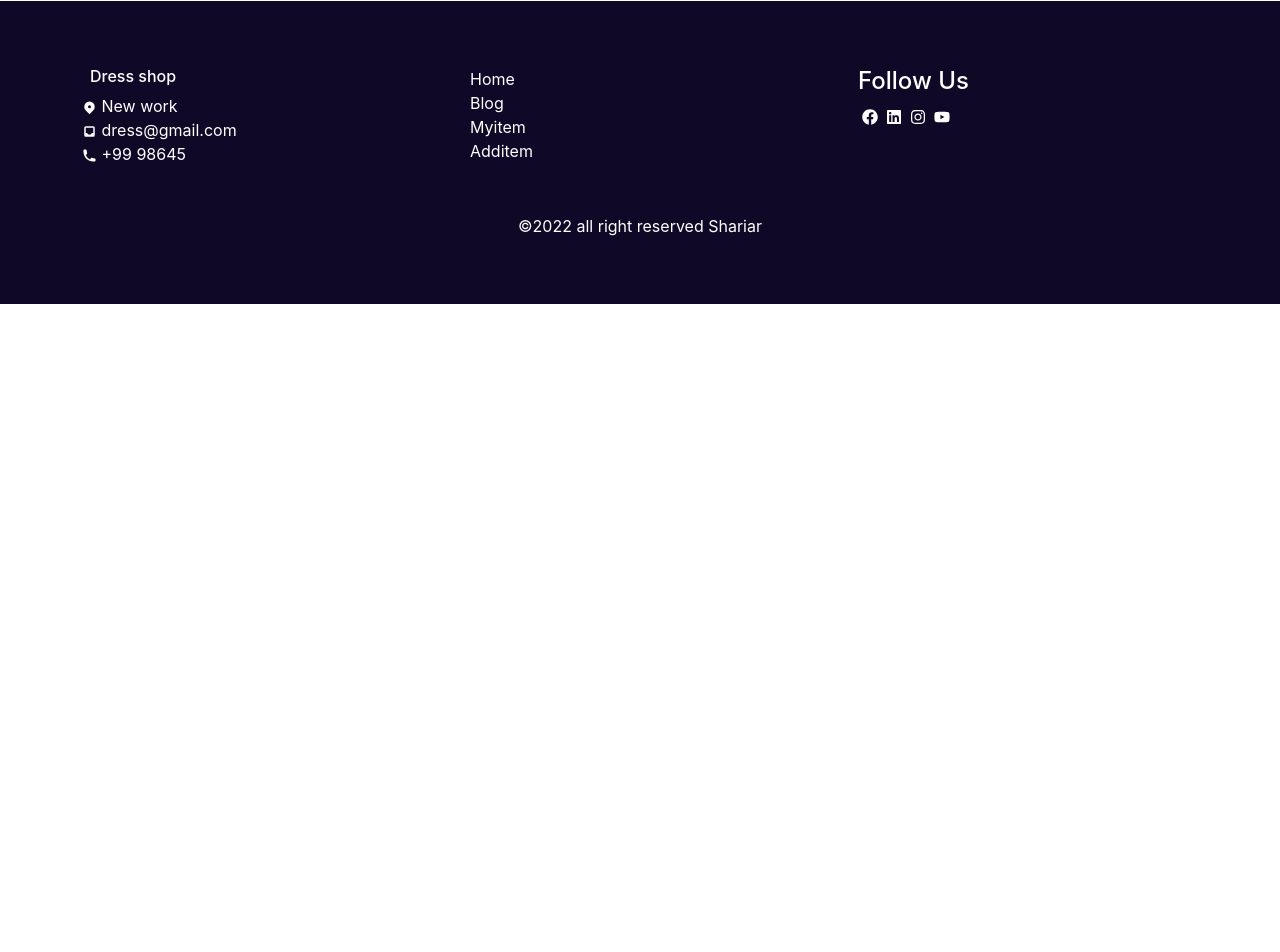
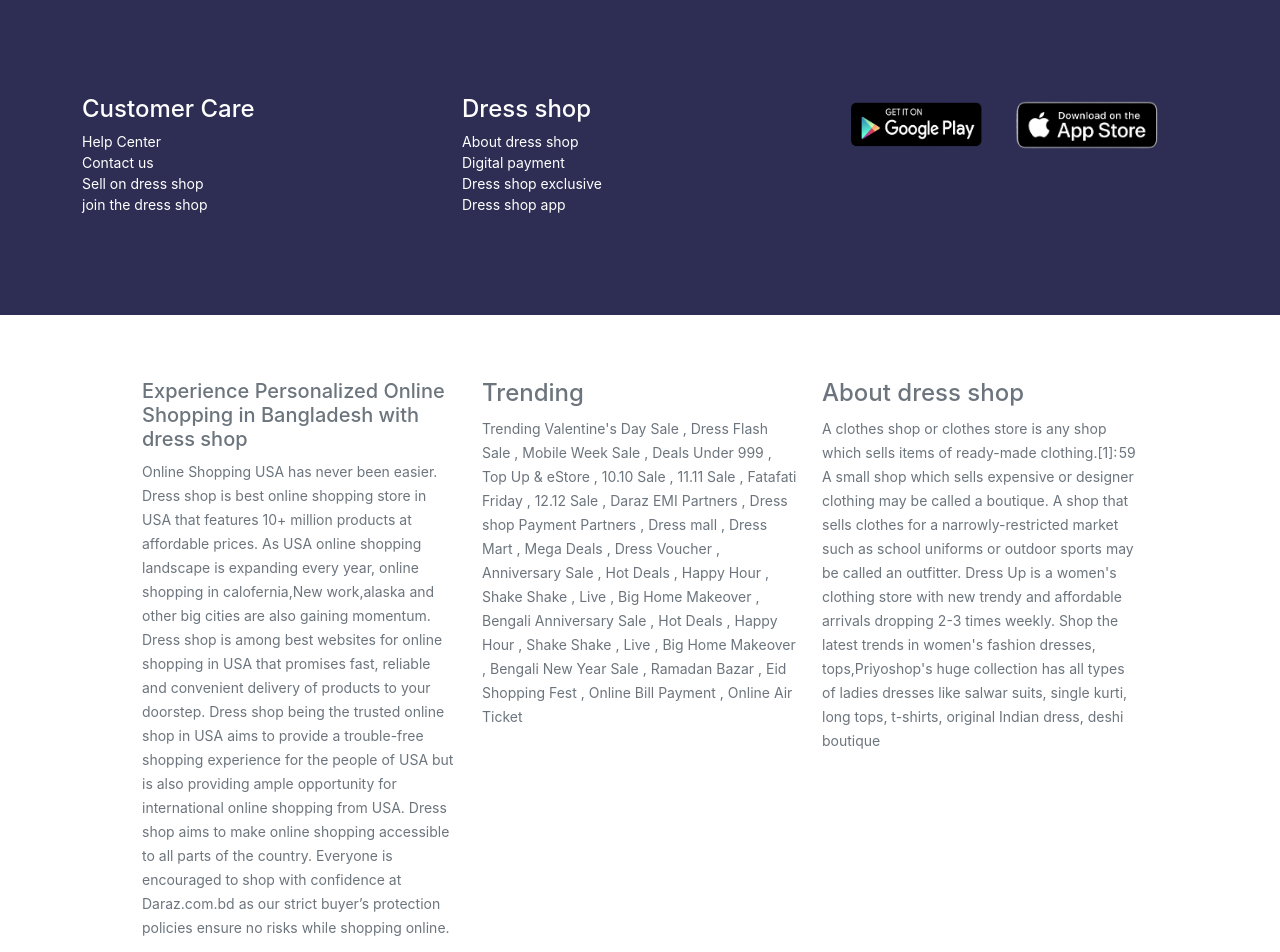
Before and after one commit to shariarHossain23/Dress-shop-client, a React (Create React App) app: page / in a window 1280 px wide. Shown: the part 1060-2012 px from the top of the page. Before the commit the page ends 1364 px from the top, so only its background shows below. Built offline with nearby package versions, Linux system fonts and the light colour scheme; no server answers.

Commit message:
add extra two section

```diff
--- /dev/null
+++ b/src/Pages/Home/Contact/Contact.css
@@ -0,0 +1,4 @@
+.contact-bg {
+  background-color: #2e2e54;
+  padding: 100px 30px;
+}
--- /dev/null
+++ b/src/Pages/Home/Contact/Contact.js
@@ -0,0 +1,34 @@
+import React from 'react';
+import apple from '../../../Images/apple.png';
+import playstore from '../../../Images/playstore.png';
+import './Contact.css';
+const Contact = () => {
+    return (
+        <div className='contact-bg mt-5'>
+            <div className="container">
+                <div className="row">
+                    <div className="col-sm-4 mt-3">
+                        <h4 className='text-white'>Customer Care</h4>
+                         <small className='d-block text-white'>Help Center</small>
+                         <small className='d-block text-white'>Contact us</small>
+                         <small className='d-block text-white'>Sell on dress shop</small>
+                         <small className='d-block text-white'>join the dress shop</small>
+                    </div>
+                    <div className="col-sm-4 mt-3">
+                        <h4 className='text-white'>Dress shop</h4>
+                        <small className='text-white d-block'>About dress shop</small>
+                        <small className='text-white d-block'>Digital payment</small>
+                        <small className='text-white d-block'>Dress shop exclusive</small>
+                        <small className='text-white d-block'>Dress shop app</small>
+                    </div>
+                    <div className="col-sm-4 mt-3">
+                        <img width={150} src={playstore} alt="" />
+                        <img width={190} className="text-white" src={apple} alt="" />
+                    </div>
+                </div>
+            </div>
+        </div>
+    );
+};
+
+export default Contact;
--- /dev/null
+++ b/src/Pages/Home/DressShop/DressShop.js
@@ -0,0 +1,55 @@
+import React from "react";
+import './Dressshop.css';
+
+const DressShop = () => {
+  return (
+    <div>
+      <div className="container dress-shop mt-5 mb-5">
+        <div className="row mx-5">
+          <div className="col-sm-4 mt-3">
+            <h5 className="text-muted">
+              Experience Personalized Online Shopping in Bangladesh with dress
+              shop
+            </h5>
+            <small className="text-muted">
+              Online Shopping USA has never been easier. Dress shop is best
+              online shopping store in USA that features 10+ million products at
+              affordable prices. As USA online shopping landscape is expanding
+              every year, online shopping in calofernia,New work,alaska and
+              other big cities are also gaining momentum. Dress shop is among
+              best websites for online shopping in USA that promises fast,
+              reliable and convenient delivery of products to your doorstep.
+              Dress shop being the trusted online shop in USA aims to provide a
+              trouble-free shopping experience for the people of USA but is also
+              providing ample opportunity for international online shopping from
+              USA. Dress shop aims to make online shopping accessible to all
+              parts of the country. Everyone is encouraged to shop with
+              confidence at Daraz.com.bd as our strict buyer’s protection
+              policies ensure no risks while shopping online.
+            </small>
+          </div>
+          <div className="col-sm-4 mt-3">
+              <h4 className="text-muted">Trending</h4>
+           <small className="text-muted"> Trending Valentine's Day Sale , Dress Flash Sale , Mobile Week Sale
+            , Deals Under 999 , Top Up & eStore , 10.10 Sale , 11.11 Sale ,
+            Fatafati Friday , 12.12 Sale , Daraz EMI Partners , Dress shop Payment
+            Partners , Dress mall , Dress Mart , Mega Deals , Dress Voucher ,
+            Anniversary Sale , Hot Deals , Happy Hour , Shake Shake ,  Live , Big Home Makeover , Bengali
+            Anniversary Sale , Hot Deals , Happy Hour , Shake Shake ,  Live , Big Home Makeover , Bengali
+            New Year Sale , Ramadan Bazar , Eid Shopping Fest , Online Bill
+            Payment , Online Air Ticket</small>
+          </div>
+          <div className="col-sm-4 mt-3">
+              <h4 className="text-muted">About dress shop</h4>
+              <small className="text-muted">
+              A clothes shop or clothes store is any shop which sells items of ready-made clothing.[1]: 59  A small shop which sells expensive or designer clothing may be called a boutique. A shop that sells clothes for a narrowly-restricted market such as school uniforms or outdoor sports may be called an outfitter.
+              Dress Up is a women's clothing store with new trendy and affordable arrivals dropping 2-3 times weekly. Shop the latest trends in women's fashion dresses, tops,Priyoshop's huge collection has all types of ladies dresses like salwar suits, single kurti, long tops, t-shirts, original Indian dress, deshi boutique
+              </small>
+          </div>
+        </div>
+      </div>
+    </div>
+  );
+};
+
+export default DressShop;
--- /dev/null
+++ b/src/Pages/Home/DressShop/Dressshop.css
@@ -0,0 +1,4 @@
+dress-shop {
+  background-color: #f1f1f1;
+  padding: 100px;
+}
--- a/src/Pages/Home/HomePage/HomePage.js
+++ b/src/Pages/Home/HomePage/HomePage.js
@@ -1,7 +1,9 @@
 import React from 'react';
 import PageTitle from '../../Shared/PageTItle/PageTitle';
 import Banner from '../Banner/Banner';
+import Contact from '../Contact/Contact';
 import Dresses from '../Dresses/Dresses';
+import DressShop from '../DressShop/DressShop';
 
 const HomePage = () => {
     return (
@@ -9,6 +11,8 @@
            <PageTitle title='Home'></PageTitle>
             <Banner></Banner>
              <Dresses></Dresses>
+             <Contact></Contact>
+             <DressShop></DressShop>
         </div>
     );
 };
```
Also changed, not shown: src/Images/apple.png (added), src/Images/playstore.png (added).
